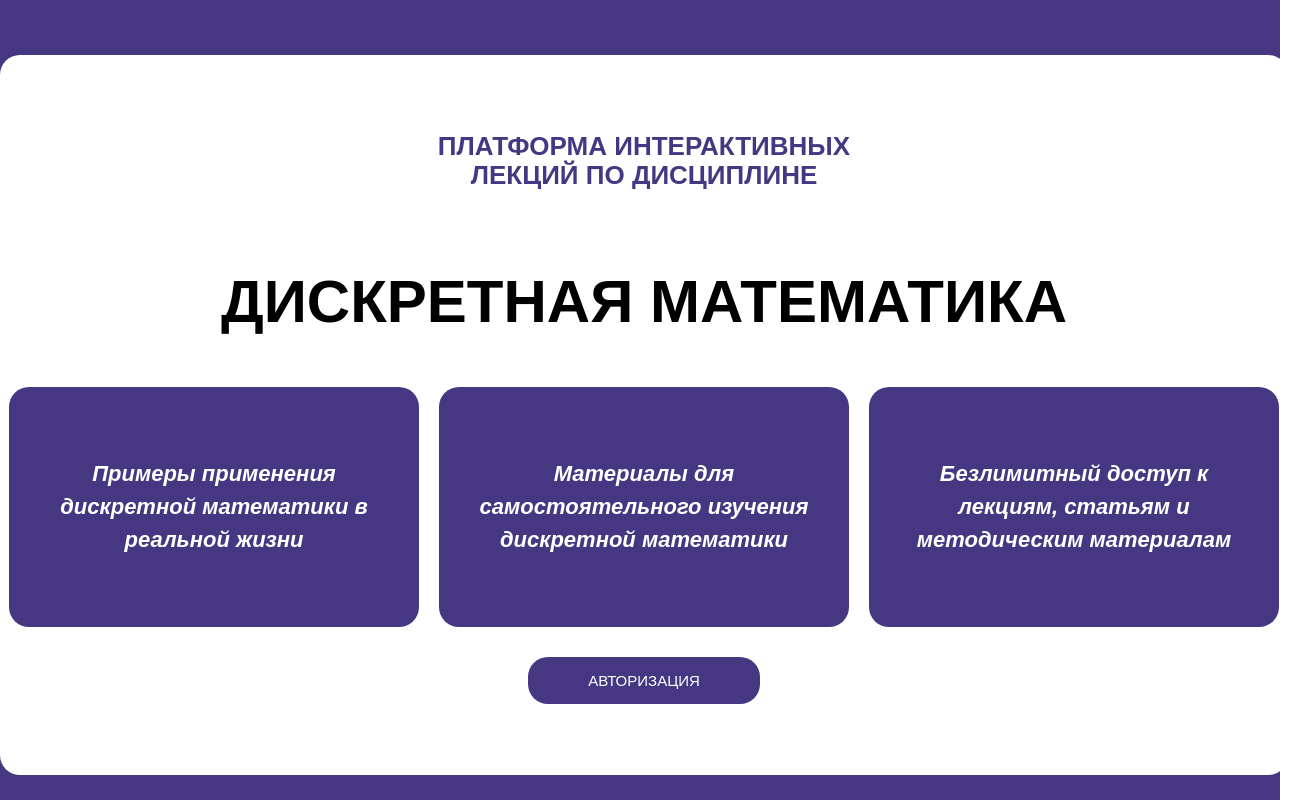
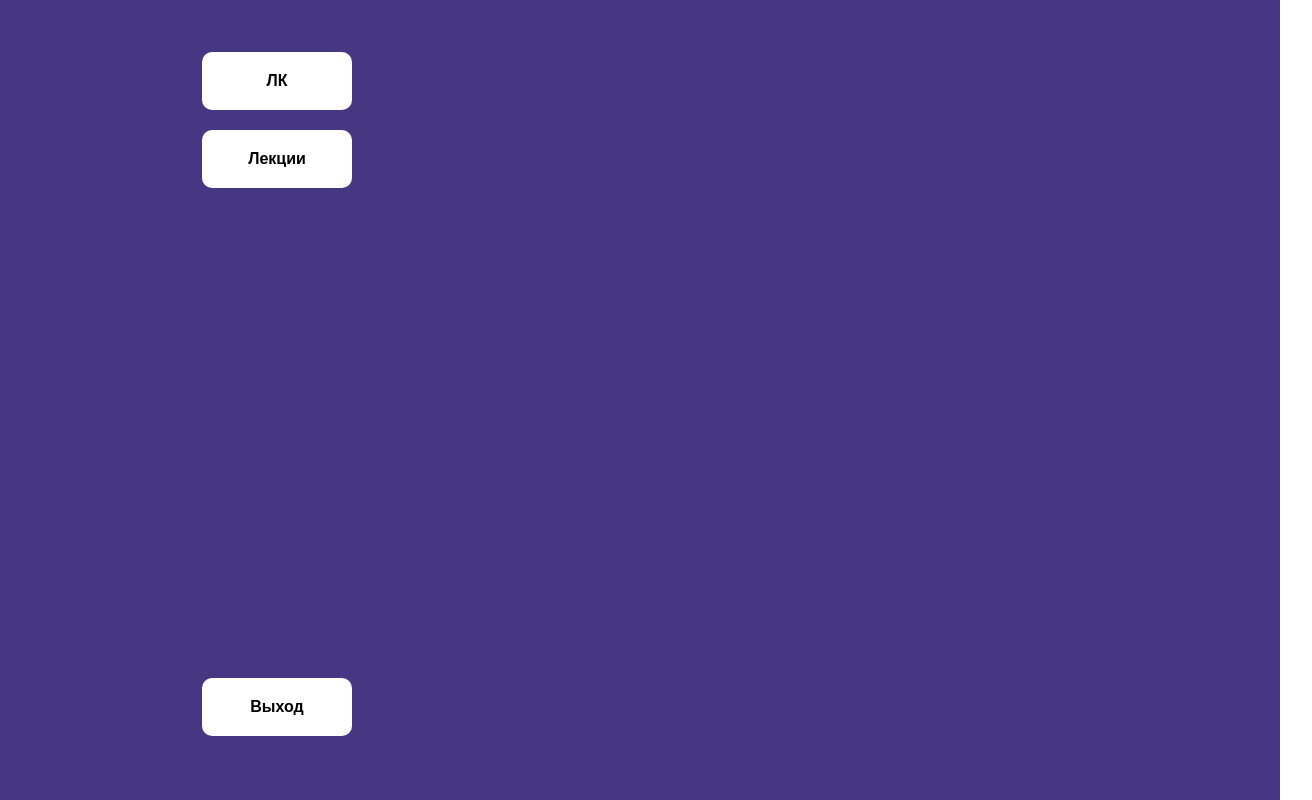
Before and after one commit to IvashkinaKristina/project-vite, a React (Vite) app: page / in a window 1280 px wide. Shown: the top 800 px of the page, 1312 px wide, since content can reach past the window. Built offline with nearby package versions, Linux system fonts and the light colour scheme.

Commit message:
Menu fix

```diff
--- a/src/App.jsx
+++ b/src/App.jsx
@@ -13,8 +13,9 @@ export default function App() {
   return (
     <>
       <main>
-        <MainForm/>
-
+        {/* <MainForm/> */}
+        {/* <Lectures/> */}
+        <VideoSpace/>
       </main>
     </>
   );
--- a/src/GeneralModules/Menu/NavMenu/NavMenu.css
+++ b/src/GeneralModules/Menu/NavMenu/NavMenu.css
@@ -16,6 +16,8 @@
     border-radius: 10px;
     font-weight: bold;
     cursor: pointer;
+    color: black;
+
 }
 .nav-button-ex{
     background-color: white;
@@ -25,5 +27,6 @@
     font-weight: bold;
     cursor: pointer;
     margin-top: 470px;
+    color: black;
 
 }
--- a/src/GeneralModules/VideoSpace/VideoSpace.jsx
+++ b/src/GeneralModules/VideoSpace/VideoSpace.jsx
@@ -1,13 +1,15 @@
 import "./VideoSpace.css";
+import Menu from "../../GeneralModules/Menu/Menu";
 
 export default function VideoSpace() {
   return (
     <div className="containerForAll">
-      <div className="Container-VideoSpace">
-        <div className="VideoSpace">
+        <Menu />
+        <div className="Container-VideoSpace">
+          <div className="VideoSpace">
             <span id="notice">Тут должен быть плеер</span>
+          </div>
         </div>
-      </div>
     </div>
   );
 }
--- a/src/pages/Lectures/Lectures.css
+++ b/src/pages/Lectures/Lectures.css
@@ -1,4 +1,6 @@
 .ContainerForAll {
+  width: 100%;
+  height: 100%;
   display: flex;
   background-color: white;
 }
```
